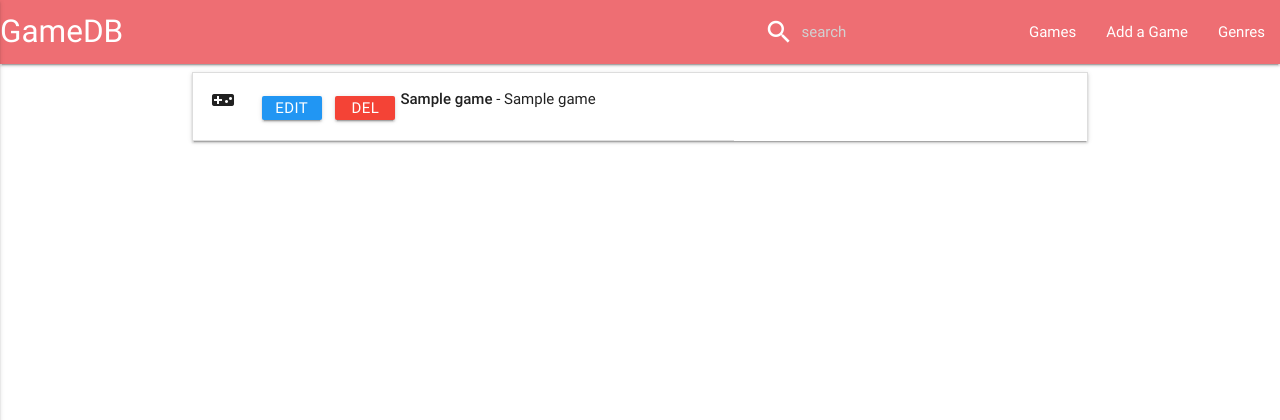
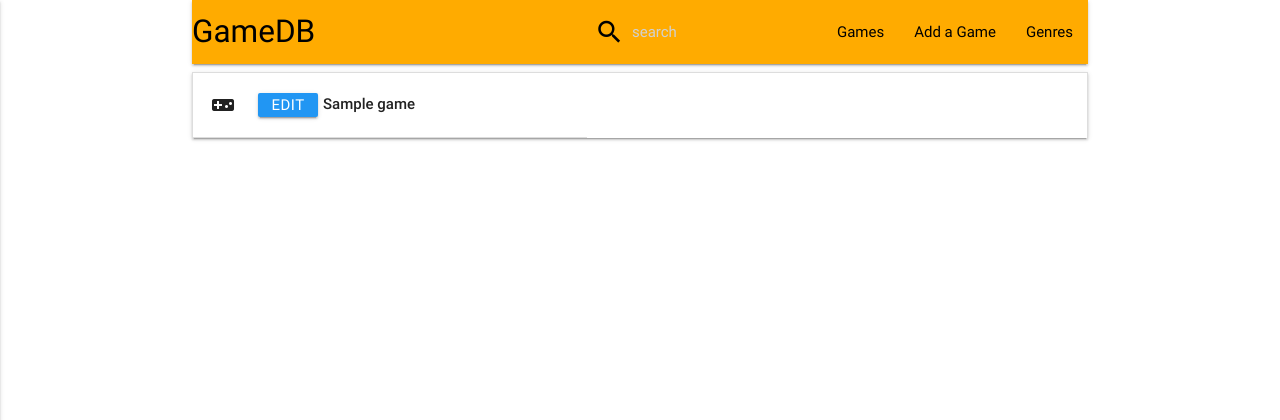
Before and after one commit to VladimirB3/ms-project-3, a Flask app: page / in a window 1280 px wide. Shown: the top 420 px of the page. Run offline with Flask 2, Linux system fonts and the light colour scheme; a database or web service that is not in the repository returns one stand-in record (values such as "Sample title"); some libraries are stand-ins or nearby versions.

Commit message:
Fixed vertical align, added categories to the drop-down game information

```diff
--- a/static/css/style.css
+++ b/static/css/style.css
@@ -6,6 +6,6 @@
     padding: 0 0.5em;
 }
 
-.task_header {
+.game_header {
     margin: 5px;
 }
--- a/templates/base.html
+++ b/templates/base.html
@@ -10,9 +10,10 @@
 </head>
 <body>
     <header>
+        <div class="container">
             <nav>
-            <div class="nav-wrapper">
-                <a href="{{url_for('get_games')}}" class="brand-logo">GameDB</a>
+                <div class="nav-wrapper amber accent-4">
+                    <a href="{{url_for('get_games')}}" class="brand-logo black-text ">GameDB</a>
                     <a href="#" data-activates="mobile-demo" class="button-collapse"><i class="material-icons">menu</i></a>
                     <ul id="nav-mobile" class="right hide-on-med-and-down">
                         <li>
@@ -20,24 +21,25 @@
                                 <div class="col s12 " >
                                     <div class="row" id="topbarsearch">
                                         <div class="input-field col s6 s12 red-text">
-                                        <i class="white-text material-icons prefix">search</i>
+                                            <i class="black-text material-icons prefix">search</i>
                                             <input type="text" placeholder="search" id="autocomplete-input" class="autocomplete red-text" >
                                         </div>
                                     </div>
                                 </div>
                             </div>
                         </li>
-                    <li><a href="{{url_for('get_games')}}">Games</a></li>
-                    <li><a href="{{url_for('add_game')}}">Add a Game</a></li>
-                    <li><a href="{{url_for('get_genres')}}">Genres</a></li>
+                        <li><a href="{{url_for('get_games')}}" class="black-text">Games</a></li>
+                        <li><a href="{{url_for('add_game')}}" class="black-text">Add a Game</a></li>
+                        <li><a href="{{url_for('get_genres')}}" class="black-text">Genres</a></li>
                     </ul>
                     <ul class="side-nav" id="mobile-demo">
-                    <li><a href="{{url_for('get_games')}}">Games</a></li>
-                    <li><a href="{{url_for('add_game')}}">Add a Game</a></li>
-                    <li><a href="{{url_for('get_genres')}}">Genres</a></li>
+                        <li><a href="{{url_for('get_games')}}" class="black-text">Games</a></li>
+                        <li><a href="{{url_for('add_game')}}" class="black-text">Add a Game</a></li>
+                        <li><a href="{{url_for('get_genres')}}" class="black-text">Genres</a></li>
                     </ul>
                 </div>
             </nav>
+        </div>
     </header>
     <div class="container">
     {% block content %} {% endblock %}
--- a/templates/games.html
+++ b/templates/games.html
@@ -5,17 +5,50 @@
     {% for game in games %}
     <li>
         <div class="collapsible-header">
-            <div class="col s3">
-                <i class="material-icons">videogame_asset</i>
+            <div class="col s6 valign-wrapper">
+                <i class="large material-icons">videogame_asset</i>
                 <a href="{{url_for('edit_game', game_id=game._id)}}" class="waves-effect waves-light btn btn_small blue">Edit</a>
-                <a href="{{url_for('delete_game', game_id=game._id)}}" class="waves-effect waves-light btn btn_small red">Del</a>
+
             </div>
-            <div class="col s9">
-                <strong>{{game.game_name}}</strong> - {{game.genre_name}}
+            <div class="col s9 valign-wrapper">
+                    <strong>{{game.game_name}}</strong>
+            </div>
+        </div>
+         <div class="collapsible-body">
+            <div class="center-align">
+                <strong>GENRE - </strong>
+                <span>{{game.genre_name}}</span>
             </div>
         </div>
         <div class="collapsible-body">
-            <span>{{game.summary}}</span>
+            <div class="center-align">
+                <strong>DEVELOPER - </strong>
+                <span>{{game.developer_name}}</span>
+            </div>
+        </div>
+        <div class="collapsible-body">
+            <div class="center-align">
+                <strong>DIRECTOR - </strong>
+                <span>{{game.director_name}}</span>
+            </div>
+        </div>
+        <div class="collapsible-body">
+            <div class="center-align">
+                <strong>RELEASE DATE - </strong>
+                <span>{{game.release_date}}</span>
+            </div>
+        </div>
+        <div class="collapsible-body">
+            <div class="center-align">
+                <strong>SUMMARY - </strong>
+                <span>{{game.summary}}</span>
+            </div>
+        </div>
+        <div class="collapsible-body">
+            <div class="center-align">
+                <strong>DELETE GAME INFORMATION - </strong>
+                <span><a href="{{url_for('delete_game', game_id=game._id)}}" class="waves-effect waves-light btn btn_small red">Del</a></span>
+            </div>
         </div>
     </li>
     {% endfor %}
```
Lines whose indentation alone changed are shown as unchanged.
